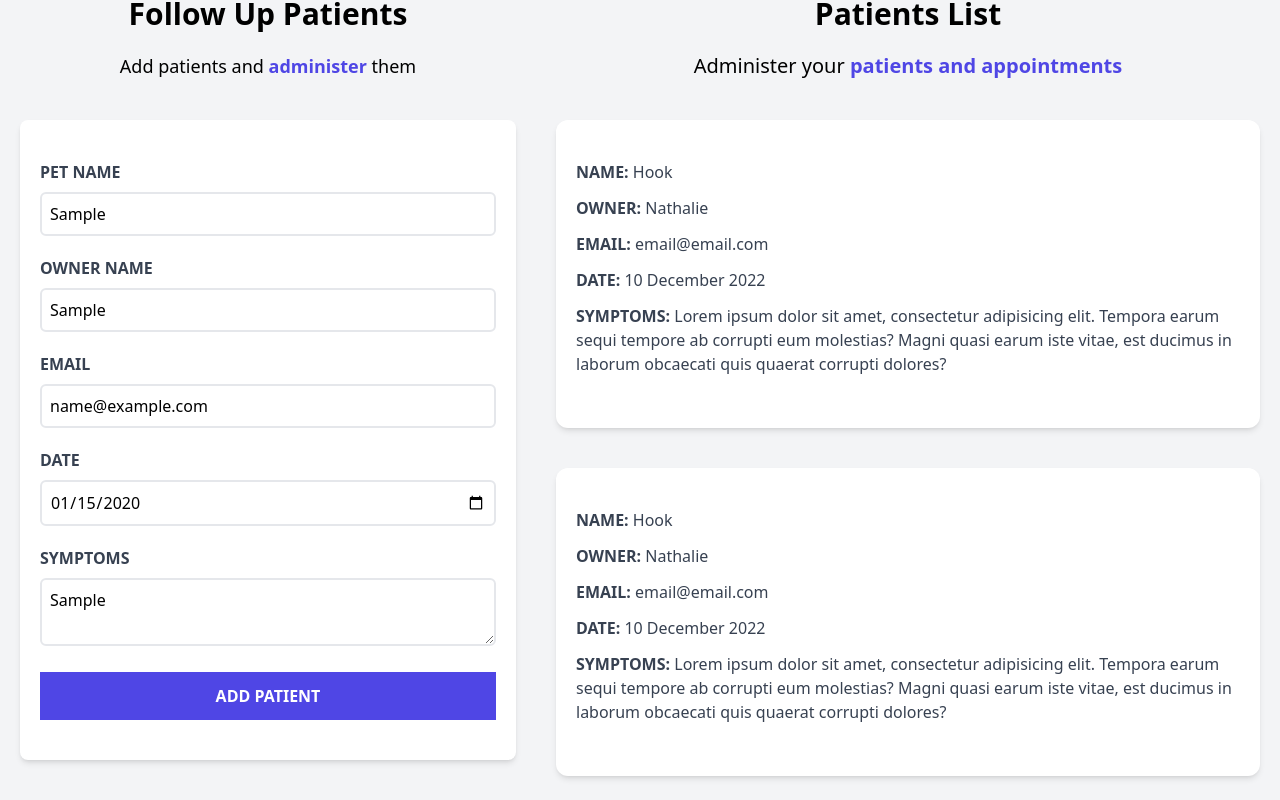
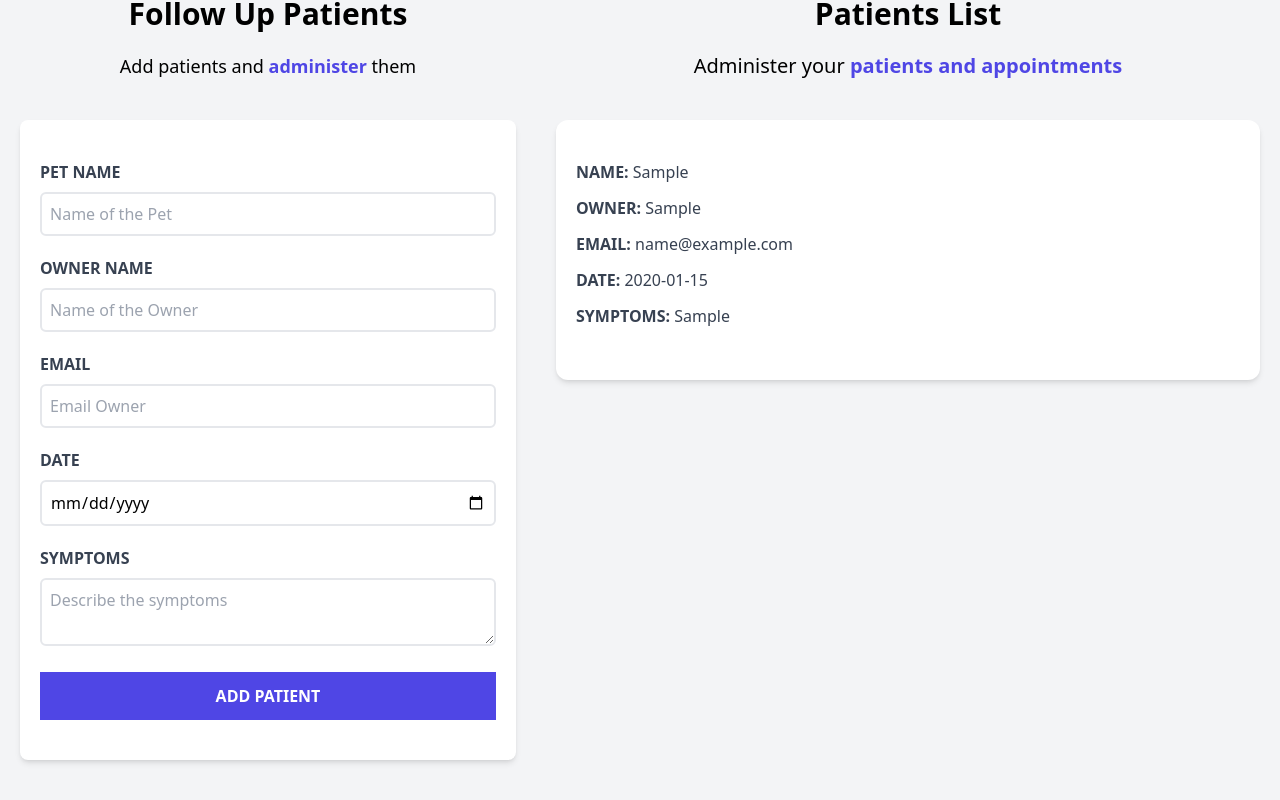
Before and after one commit to nathaliesainz/vet-appointment, a React (Vite) app: page / in a window 1280 px wide. Both pictures are taken after typing "Sample", "Sample", "name@example.com", "2020-01-15", "Sample" into the empty fields and a click on the input "Add Patient". Shown: the part 180-980 px from the top of the page. Built offline with nearby package versions, Linux system fonts and the light colour scheme.

Commit message:
Created component for error message, added new hooks

```diff
--- a/src/App.jsx
+++ b/src/App.jsx
@@ -1,16 +1,25 @@
+import { useState } from 'react'
 import Form from "./components/Form"
 import Header from "./components/Header"
 import PatientsList from "./components/PatientsList"
 
 function App() {
 
+  const [patients, setPatients] = useState([]);
+
+
   return (
     <div className="container mx-auto mt-20">
       <Header />
 
       <div className="mt-12 md:flex">
-        <Form />
-        <PatientsList/>
+        <Form
+          patients={patients}
+          setPatients={setPatients}
+        />
+        <PatientsList
+          patients={patients}
+        />
       </div>
     </div>
   )
--- /dev/null
+++ b/src/components/Error.jsx
@@ -0,0 +1,8 @@
+const Error = ({children}) => {
+  return (
+    <div className='bg-red-800 text-white text-center p-3 uppercase font-bold mb-3 rounded-md'>
+        {children}
+    </div>
+  )
+}
+export default Error
--- a/src/components/Form.jsx
+++ b/src/components/Form.jsx
@@ -1,6 +1,7 @@
 import {useState, useEffect} from 'react';
+import Error from './Error';
 
-const Form = () => {
+const Form = ({patients, setPatients}) => {
   const [name, setName] = useState('');
   const [owner, setOwner] = useState('');
   const [email, setEmail] = useState('');
@@ -8,6 +9,13 @@ const Form = () => {
   const [symptoms, setSymptoms] = useState('');
 
   const [error, setError] = useState(false)
+
+  const generateId = () => {
+    const random = Math.random().toString(36).substring(2);
+    const date = Date.now().toString(36)
+
+    return random + date;
+  }
 
   const handleSubmit = (e) => {
     e.preventDefault();
@@ -21,6 +29,27 @@ const Form = () => {
     }
 
     setError(false)
+
+    // Patient object
+    const patientObject = {
+      name,
+      owner,
+      email,
+      date,
+      symptoms,
+      id: generateId()
+    }
+
+    // console.log(patientObject);
+
+    setPatients([...patients, patientObject]);
+
+    // Restart form
+    setName('')
+    setOwner('')
+    setEmail('')
+    setDate('')
+    setSymptoms('')
   }
 
   return (
@@ -36,11 +65,7 @@ const Form = () => {
             onSubmit={handleSubmit}
             className="bg-white shadow-md rounded-lg py-10 px-5 mb-10">
 
-            {error && (
-              <div className='bg-red-800 text-white text-center p-3 uppercase font-bold mb-3 rounded-md'>
-                <p>All fields are required</p>
-              </div>
-            )}
+            {error && <Error><p>All fields are required</p> </Error>}
 
         <div className="mb-5">
           <label htmlFor="pet" className="block text-gray-700 uppercase font-bold">
--- a/src/components/Header.jsx
+++ b/src/components/Header.jsx
@@ -1,7 +1,4 @@
 function Header() {
-
-
-
     return (
             <h1 className="font-black text-5xl text-center md:w-2/3 mx-auto">
                 Follow Up {''}
--- a/src/components/Patient.jsx
+++ b/src/components/Patient.jsx
@@ -1,26 +1,27 @@
-const Patient = () => {
+const Patient = ({patient}) => {
+
+const {name, owner, email, date, symptoms} = patient
+
   return (
     <div className="mx-5 my-10 bg-white shadow-md px-5 py-10 rounded-xl">
           <p className="font-bold mb-3 text-gray-700 uppercase">Name: {''}
-            <span className="font-normal normal-case">Hook</span>
+            <span className="font-normal normal-case">{name}</span>
           </p>
 
           <p className="font-bold mb-3 text-gray-700 uppercase">Owner: {''}
-            <span className="font-normal normal-case">Nathalie</span>
+            <span className="font-normal normal-case">{owner}</span>
           </p>
 
           <p className="font-bold mb-3 text-gray-700 uppercase">Email: {''}
-            <span className="font-normal normal-case">email@email.com</span>
+            <span className="font-normal normal-case">{email}</span>
           </p>
 
           <p className="font-bold mb-3 text-gray-700 uppercase">Date: {''}
-            <span className="font-normal normal-case">10 December 2022</span>
+            <span className="font-normal normal-case">{date}</span>
           </p>
 
           <p className="font-bold mb-3 text-gray-700 uppercase">Symptoms: {''}
-            <span className="font-normal normal-case">Lorem ipsum dolor sit amet, consectetur
-            adipisicing elit. Tempora earum sequi tempore ab corrupti eum molestias? Magni quasi
-            earum iste vitae, est ducimus in laborum obcaecati quis quaerat corrupti dolores?</span>
+            <span className="font-normal normal-case">{symptoms} </span>
           </p>
       </div>
   )
--- a/src/components/PatientsList.jsx
+++ b/src/components/PatientsList.jsx
@@ -1,6 +1,7 @@
 import Patient from "./Patient"
 
-const PatientsList = () => {
+const PatientsList = ({patients}) => {
+
   return (
     <div className="md:w-1/2 lg:w-3/5 md:h-screen overflow-y-scroll">
 
@@ -10,13 +11,13 @@ const PatientsList = () => {
         <span className="text-indigo-600 font-bold">patients and appointments</span>
       </p>
 
+    { patients.map( patient => (
+        <Patient
+          key={patient.id}
+          patient={patient}
+        />
+    ))}
 
-    <Patient />
-    <Patient />
-    <Patient />
-    <Patient />
-    <Patient />
-    <Patient />
 
 
     </div>
```
